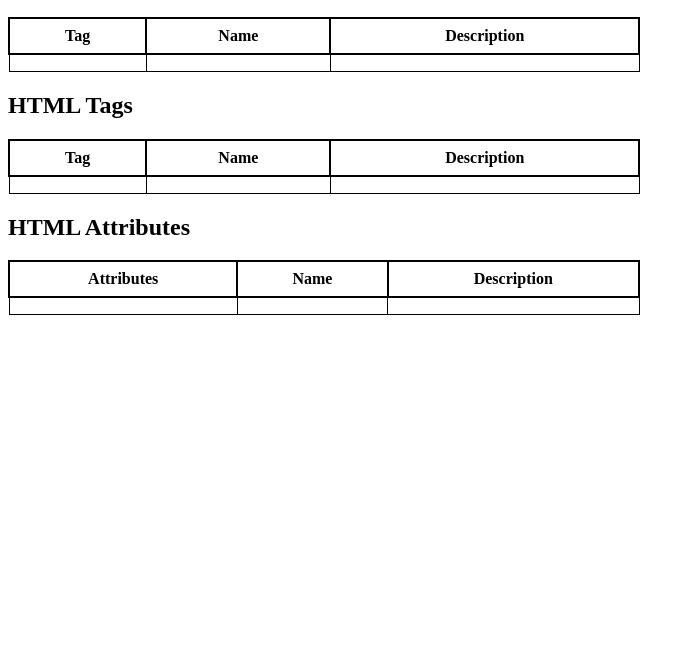
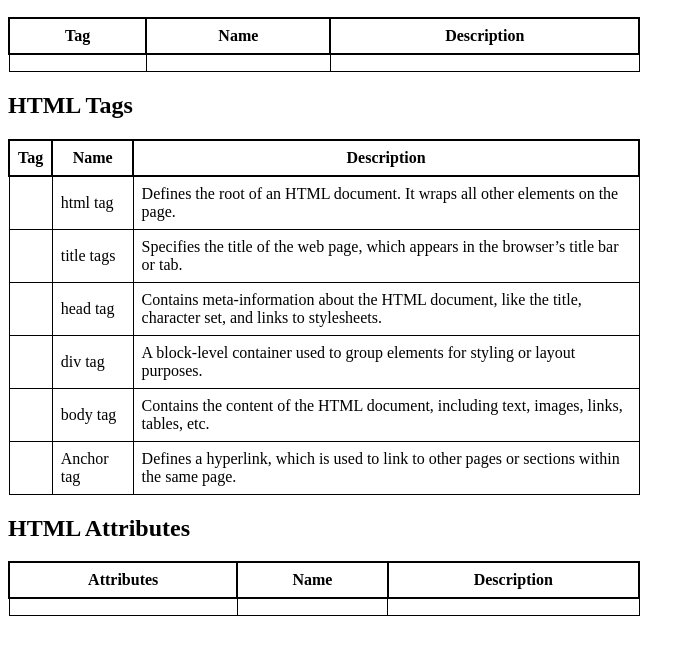
Before and after one commit to ThabangP07/Cheat-Sheet, a plain HTML site: page Index.html in a window 1280 px wide. Shown: the part 110-764 px from the top of the page, without its empty margins (0-695 px from the left). Drawn offline with Linux system fonts and the light colour scheme.

Commit message:
Added html tags section with html tags and their discriptions

```diff
--- a/Index.html
+++ b/Index.html
@@ -44,8 +44,34 @@
             <tbody>
                 <tr>
                     <td class="table-data"></td>
+                    <td class="table-data">html tag</td>
+                    <td class="table-data">Defines the root of an HTML document. It wraps all other elements on the page.</td>
+                </tr>
+                <tr>
                     <td class="table-data"></td>
+                    <td class="table-data">title tags</td>
+                    <td class="table-data">Specifies the title of the web page, which appears in the browser’s title bar or tab.</td>
+                </tr>
+                <tr>
                     <td class="table-data"></td>
+                    <td class="table-data">head tag</td>
+                    <td class="table-data">Contains meta-information about the HTML document, like the title, character set, and links to stylesheets.</td>
+                </tr>
+                <tr>
+                    <td class="table-data"></td>
+                    <td class="table-data">div tag</td>
+                    <td class="table-data">A block-level container used to group elements for styling or layout purposes.</td>
+                </tr>
+                <tr>
+                    <td class="table-data"></td>
+                    <td class="table-data">body tag</td>
+                    <td class="table-data">Contains the content of the HTML document, including text, images, links, tables, etc.
+                    </td>
+                </tr>
+                <tr>
+                    <td class="table-data"></td>
+                    <td class="table-data">Anchor tag</td>
+                    <td class="table-data">Defines a hyperlink, which is used to link to other pages or sections within the same page.</td>
                 </tr>
             </tbody>
         </table>
```
